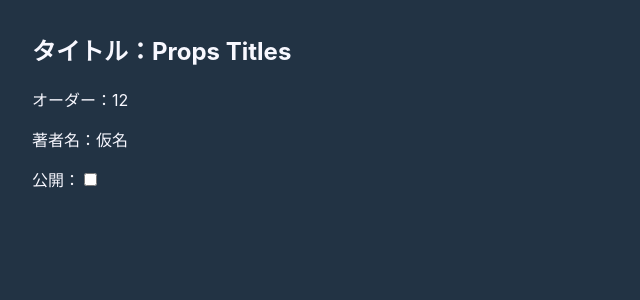
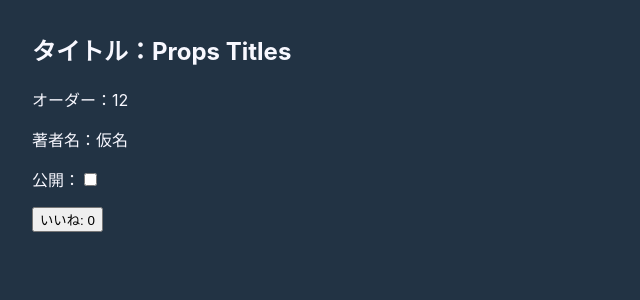
Before and after one commit to BoxPistols/chat-bot_react-firebase_200604, a React (Create React App) app: page / in a window 1280 px wide. Shown: the top 300 px of the page, without its empty margins (0-640 px from the left). Built offline with nearby package versions, Linux system fonts and the light colour scheme.

Commit message:
[Life Cycle] Counter componentDidMount

```diff
--- a/src/Article.jsx
+++ b/src/Article.jsx
@@ -1,4 +1,6 @@
 import React from "react"
+import LikeButton from "./LikeButton"
+
 const Article = (props) => {
   /*   let PublishState = ""
   if (props.isPublished) {
@@ -24,6 +26,9 @@ const Article = (props) => {
           onClick={() => props.toggle()}
         />
       </p>
+      <p>
+        <LikeButton count={props.count} />
+      </p>
     </div>
   )
 }
--- a/src/Blog.jsx
+++ b/src/Blog.jsx
@@ -21,6 +21,7 @@ class Blog extends React.Component {
     this.state = {
       isPublished: false,
       isName: "仮名",
+      count: 0,
     }
   }
 
@@ -32,6 +33,19 @@ class Blog extends React.Component {
   changeName = () => {
     this.setState({
       isName: "XXX",
+    })
+  }
+
+  // Life Cycle
+  componentDidMount() {
+    document
+      .querySelector(".likeButton")
+      .addEventListener("click", this.countUp)
+  }
+
+  countUp = () => {
+    this.setState({
+      count: this.state.count + 1,
     })
   }
 
@@ -47,6 +61,7 @@ class Blog extends React.Component {
           // name={author}
           isName={this.state.isName}
           change={() => this.changeName()}
+          count={this.state.count}
         />
       </>
     )
--- /dev/null
+++ b/src/LikeButton.jsx
@@ -0,0 +1,7 @@
+import React from "react"
+
+const LikeButton = (props) => {
+  return <button className="likeButton">いいね: {props.count}</button>
+}
+
+export default LikeButton
```
